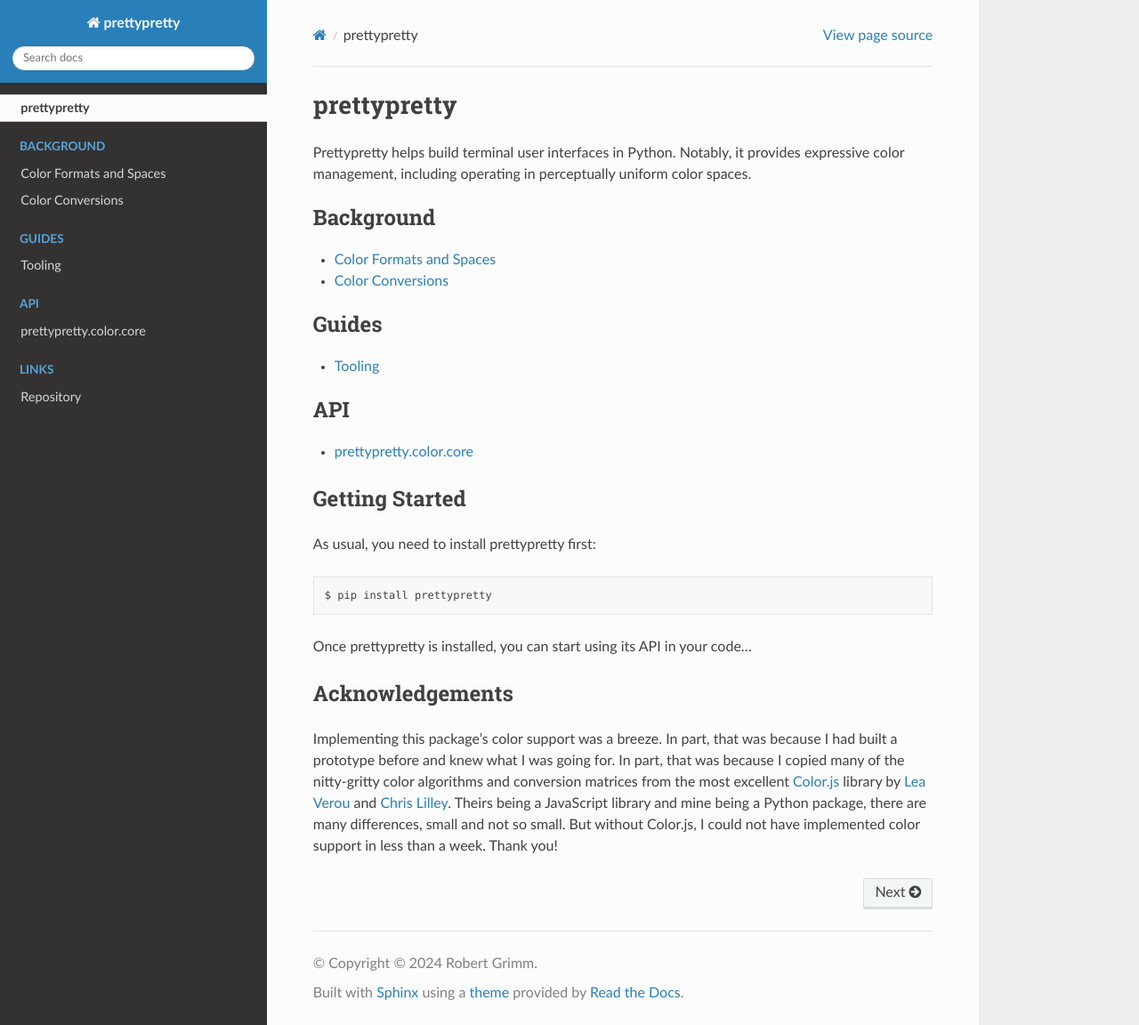
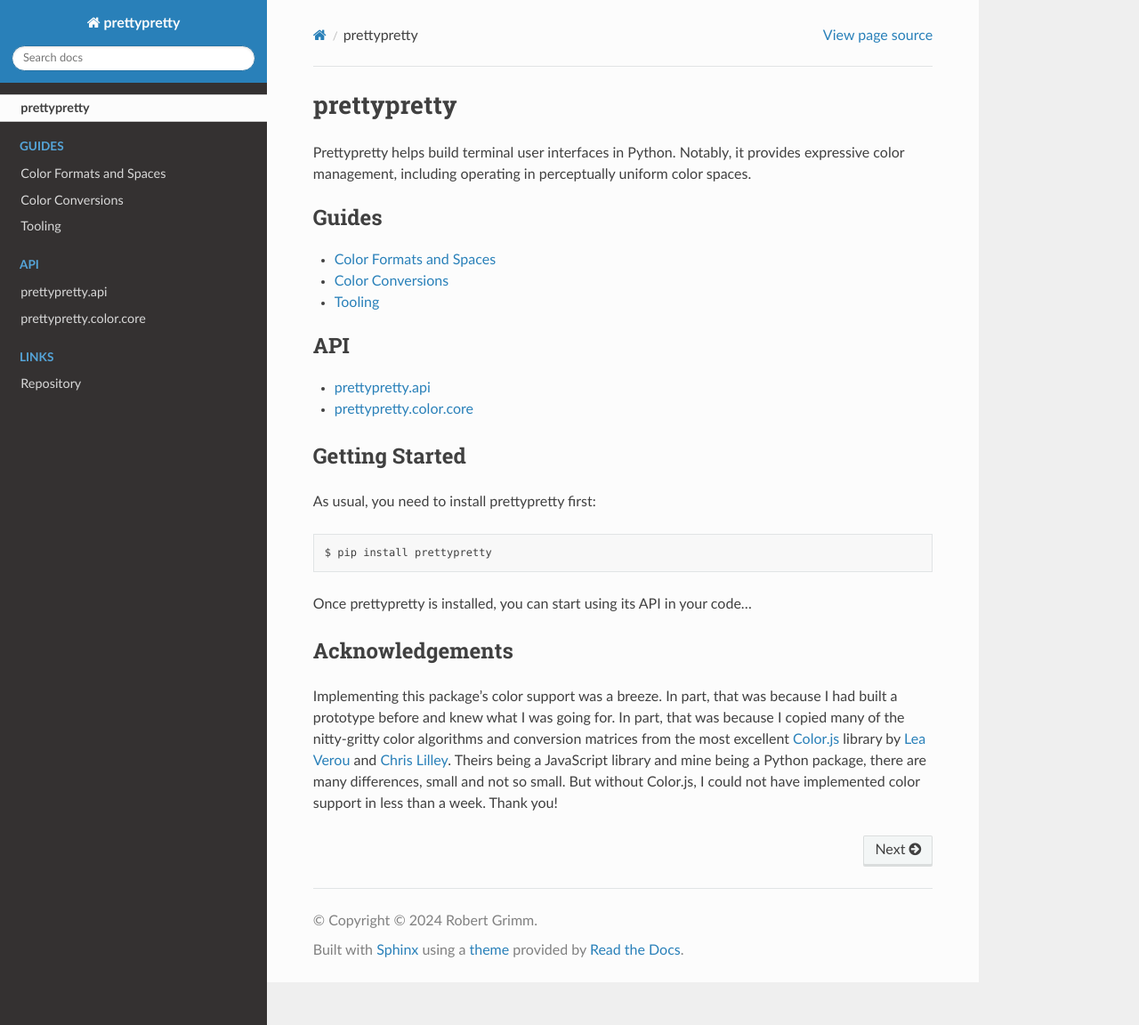
Before and after one commit to apparebit/prettypretty, a Sphinx documentation site: the page built from docs/index.rst, in a window 1280 px wide and 1152 px high. Shown: the whole window at 89% size. Built offline with Sphinx 7.4.7 and the Read the Docs theme 2.0.0, drawn with Linux system fonts in a browser that asks for light colours.

```diff
--- a/docs/conf.py
+++ b/docs/conf.py
@@ -40,6 +40,7 @@ extensions = [
     "sphinx_rtd_theme",
 ]
 
+napoleon_include_init_with_doc = True
 templates_path = ['_templates']
 exclude_patterns = ['_build', 'Thumbs.db', '.DS_Store']
 
--- a/docs/index.rst
+++ b/docs/index.rst
@@ -13,21 +13,17 @@ uniform color spaces.
 
 .. toctree::
    :maxdepth: 1
-   :caption: Background
+   :caption: Guides
 
    formats-and-spaces
    conversions
-
-.. toctree::
-   :maxdepth: 1
-   :caption: Guides
-
    tools
 
 .. toctree::
    :maxdepth: 1
    :caption: API
 
+   apidocs/prettypretty
    apidocs/color
 
 .. toctree::
```
Also changed, not shown: docs/apidocs/prettypretty.rst (added, +11 -0 lines).
